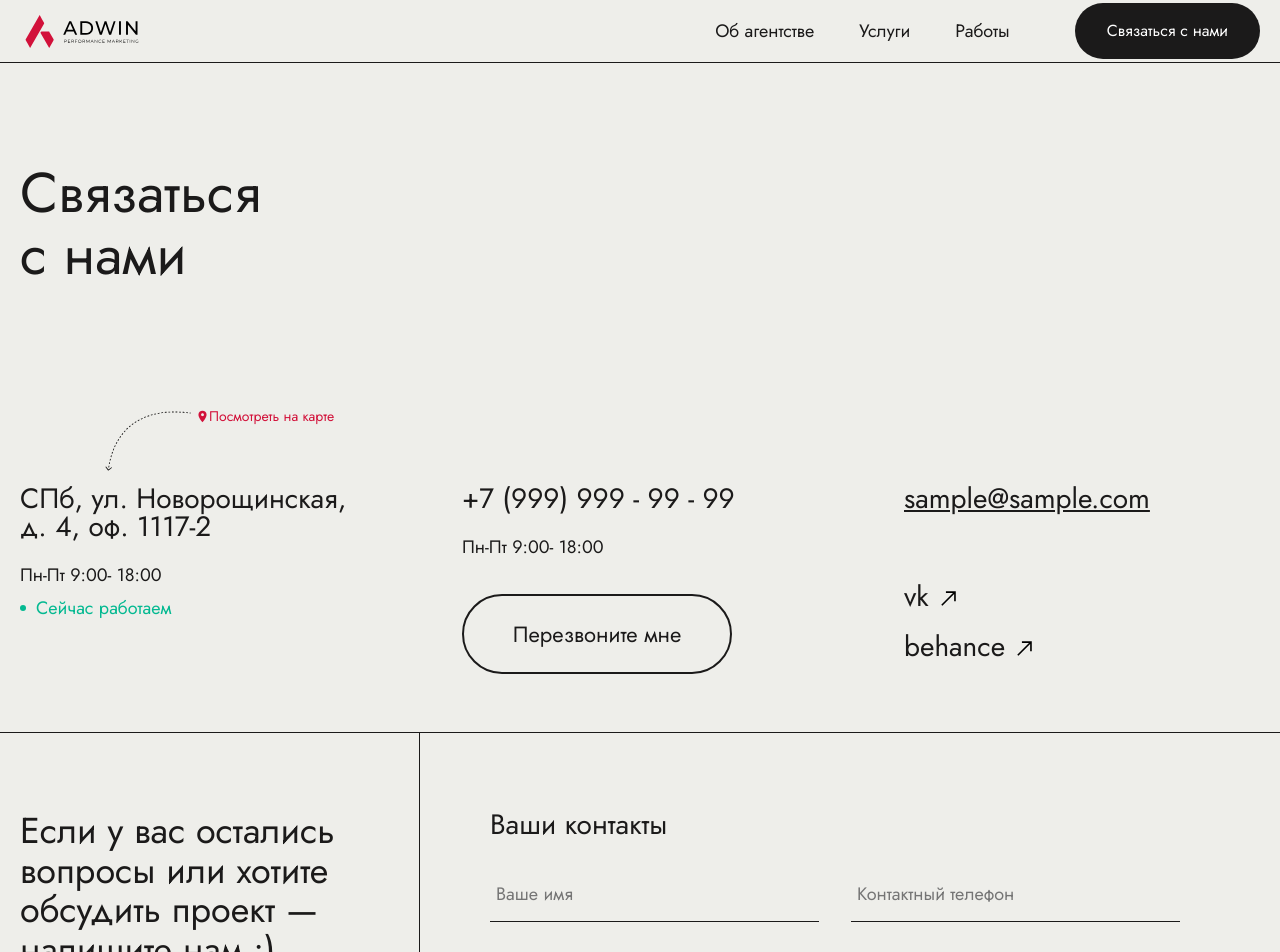
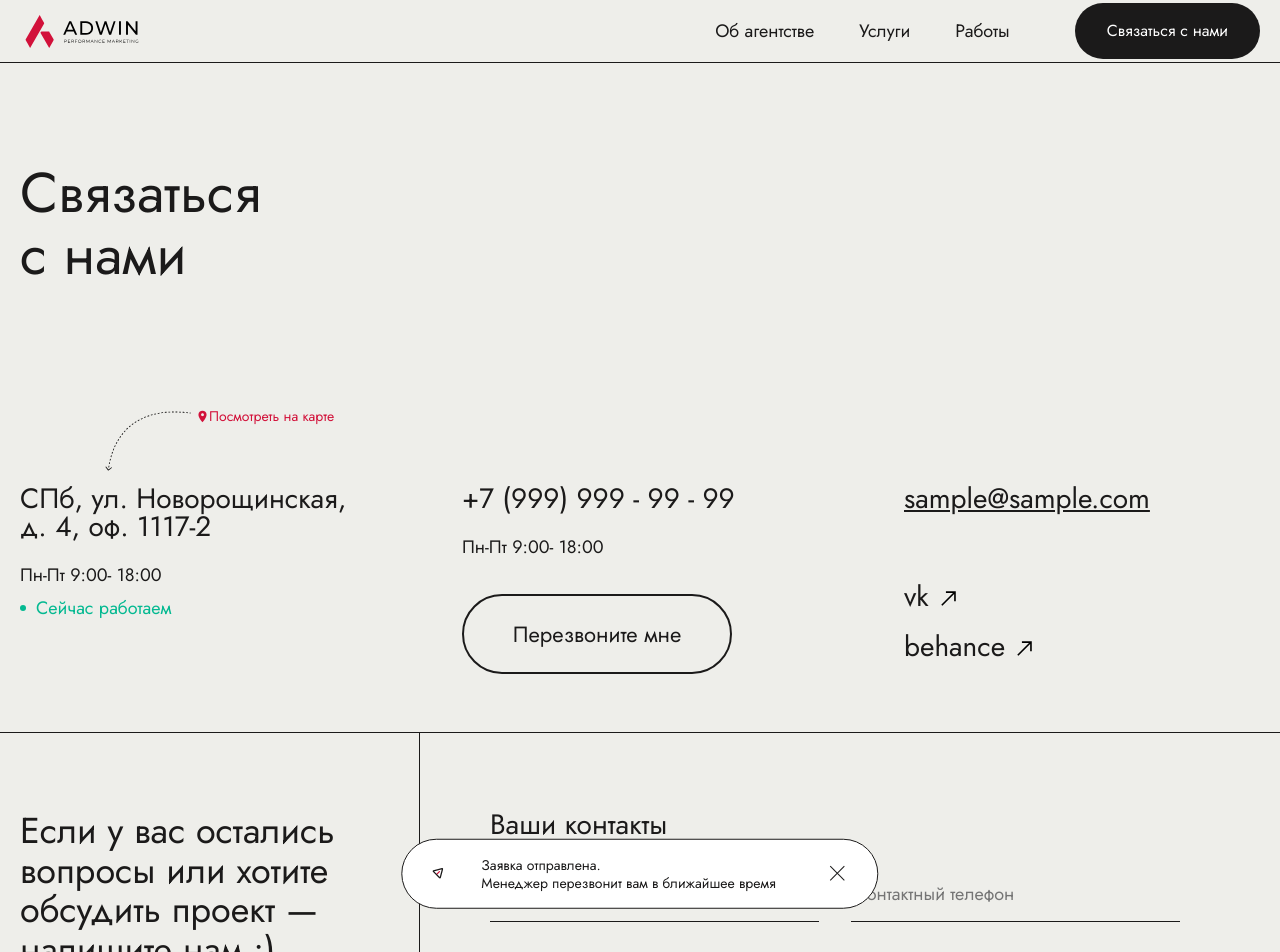
Before and after one commit to adwin-agency/adwin-site, a Next.js app: page /contacts in a window 1280 px wide. Shown: the top 952 px of the page. Built offline with nearby package versions, Linux system fonts and the light colour scheme.

Commit message:
form / popup

```diff
--- a/components/app/ContactForm.js
+++ b/components/app/ContactForm.js
@@ -1,3 +1,5 @@
+import { useContext } from 'react'
+import AppContext from '../../context/AppContext'
 import Button from '../ui/Button'
 import CheckBox from '../ui/CheckBox'
 import FileInput from '../ui/FileInput'
@@ -5,13 +7,21 @@ import TextInput from '../ui/TextInput'
 import styles from './ContactForm.module.scss'
 
 export default function ContactForm() {
+  const ctx = useContext(AppContext)
+
+  function handleSubmit(e) {
+    e.preventDefault()
+    e.target.reset()
+    ctx.openPopup()
+  }
+
   return (
     <section className={styles.el}>
       <div className={styles.side}>
         <h3 className='h3'>Если у вас остались вопросы или хотите обсудить проект — напишите нам :)</h3>
       </div>
       <div className={styles.main}>
-        <form>
+        <form onSubmit={handleSubmit}>
           <div className={styles.contacts}>
             <p className={styles.title}>Ваши контакты</p>
             <div className={styles.fields}>
@@ -43,7 +53,7 @@ export default function ContactForm() {
             </div>
           </div>
           <div className={styles.actions}>
-            <Button className={styles.btn} mod='send' color='magenta'>Отправить</Button>
+            <Button className={styles.btn} mod='send' color='magenta' type='submit'>Отправить</Button>
             <p className={styles.note}>Нажав на кнопку, соглашаюсь на обработку персональных данных</p>
           </div>
         </form>
--- a/components/layout/Layout.js
+++ b/components/layout/Layout.js
@@ -1,15 +1,17 @@
 import { useEffect, useState } from 'react'
+import AppContext from '../../context/AppContext'
 import Header from './Header'
 import Footer from './Footer'
+import Modal from './Modal'
+import Popup from './Popup'
 import styles from './Layout.module.scss'
-import Modal from './Modal'
-import AppContext from '../../context/AppContext'
 
 export default function Layout({ children }) {
   const [activeMobileMenu, setActiveMobileMenu] = useState(false)
   const [activeModal, setActiveModal] = useState(null)
   const [closingModal, setClosingModal] = useState(false)
   const [lockedScroll, setLockedScroll] = useState(false)
+  const [activePopup, setActivePopup] = useState(false)
 
   function toggleMobileMenu() {
     setActiveMobileMenu(!activeMobileMenu)
@@ -32,6 +34,14 @@ export default function Layout({ children }) {
       setClosingModal(false)
       setActiveModal(null)
     }, 300)
+  }
+
+  function openPopup() {
+    setActivePopup(true)
+  }
+
+  function closePopup() {
+    setActivePopup(false)
   }
 
   useEffect(() => {
@@ -58,7 +68,10 @@ export default function Layout({ children }) {
       activeModal,
       closingModal,
       openModal,
-      closeModal
+      closeModal,
+      activePopup,
+      openPopup,
+      closePopup
     }}>
       <Header />
       <div className={styles.main}>
@@ -66,6 +79,7 @@ export default function Layout({ children }) {
       </div>
       <Footer />
       <Modal />
+      <Popup />
     </AppContext.Provider>
   )
 }
--- a/components/layout/Modal.js
+++ b/components/layout/Modal.js
@@ -31,7 +31,15 @@ export default function Modal() {
 
   function handleSubmit(e) {
     e.preventDefault()
-    setSuccess(true)
+
+    if (activeModal === 'request') {
+      ctx.closeModal()
+      setTimeout(() => ctx.openPopup(), 300)
+    }
+
+    if (activeModal === 'callback') {
+      setSuccess(true)
+    }
   }
 
   useEffect(() => {
@@ -59,7 +67,7 @@ export default function Modal() {
         <div className={styles.box}>
           {activeModal === 'request' && (
             <div className={styles.request}>
-              <form className={styles.form}>
+              <form className={styles.form} onSubmit={handleSubmit}>
                 <p className='h3'>Оставить заявку</p>
                 <div className={styles.fields}>
                   <TextInput className={styles.field} name='name' placeholder='Ваше имя' />
--- /dev/null
+++ b/components/layout/Popup.js
@@ -0,0 +1,17 @@
+import { useContext } from 'react'
+import cn from 'classnames'
+import AppContext from '../../context/AppContext'
+import SendSm from '/icons/send-sm.svg'
+import styles from './Popup.module.scss'
+
+export default function Popup() {
+  const ctx = useContext(AppContext)
+
+  return (
+    <div className={cn(styles.el, { [styles.active]: ctx.activePopup })}>
+      <SendSm className={styles.icon} />
+      <p className={styles.title}>Заявка отправлена. <br />Менеджер перезвонит вам в ближайшее время</p>
+      <button className={styles.close} onClick={ctx.closePopup}></button>
+    </div>
+  )
+}
--- /dev/null
+++ b/components/layout/Popup.module.scss
@@ -0,0 +1,74 @@
+.el {
+  display: flex;
+  align-items: center;
+  position: fixed;
+  left: 50%;
+  bottom: 32rem;
+  width: calc(100% - 40px);
+  border: 1px solid $color-grey-main;
+  border-radius: 1000rem;
+  padding: 16rem 30rem;
+  background-color: #fff;
+  transform: translate(-50%, 200%);
+  transition: transform .3s ease;
+
+  &.active {
+    transform: translate(-50%, 0);
+  }
+}
+
+.icon {
+  width: 11rem;
+  height: 11rem;
+  flex-shrink: 0;
+  margin-right: 20rem;
+}
+
+.title {
+  font-size: 14rem;
+  line-height: 1.3;
+}
+
+.close {
+  position: relative;
+  margin-left: 32rem;
+  width: 20rem;
+  height: 20rem;
+  flex-shrink: 0;
+
+  &::before,
+  &::after {
+    content: "";
+    position: absolute;
+    left: 0;
+    top: 0;
+    right: 0;
+    bottom: 0;
+    margin: auto;
+    width: 100%;
+    height: 1rem;
+    background-color: $color-grey-main;
+  }
+
+  &::before {
+    transform: rotate(-45deg);
+  }
+
+  &::after {
+    transform: rotate(45deg);
+  }
+}
+
+@include media(lg) {
+  .el {
+    width: auto;
+  }
+
+  .icon {
+    margin-right: 38rem;
+  }
+
+  .close {
+    margin-left: 52rem;
+  }
+}
```
Also changed, not shown: icons/send-sm.svg (added).
